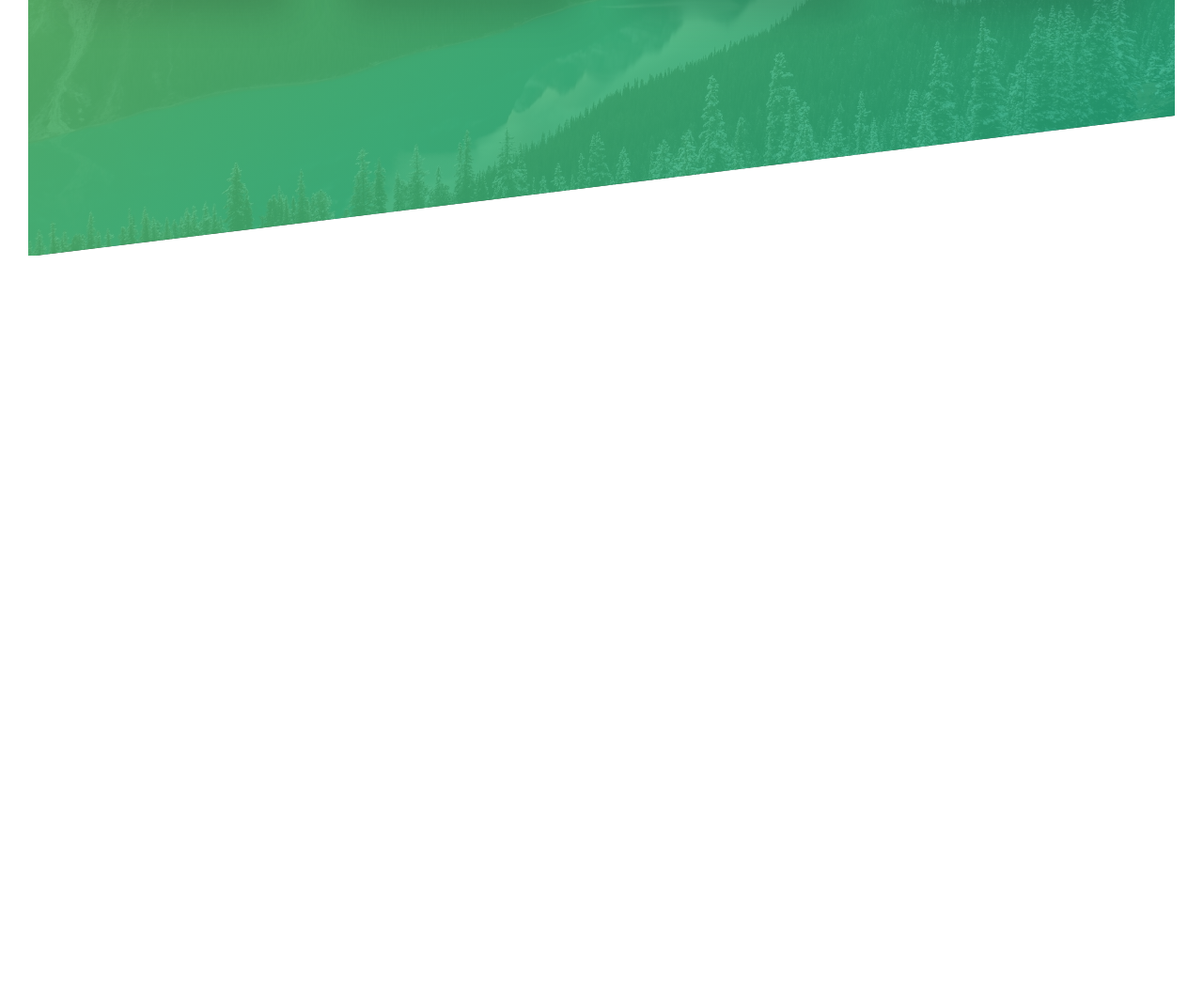
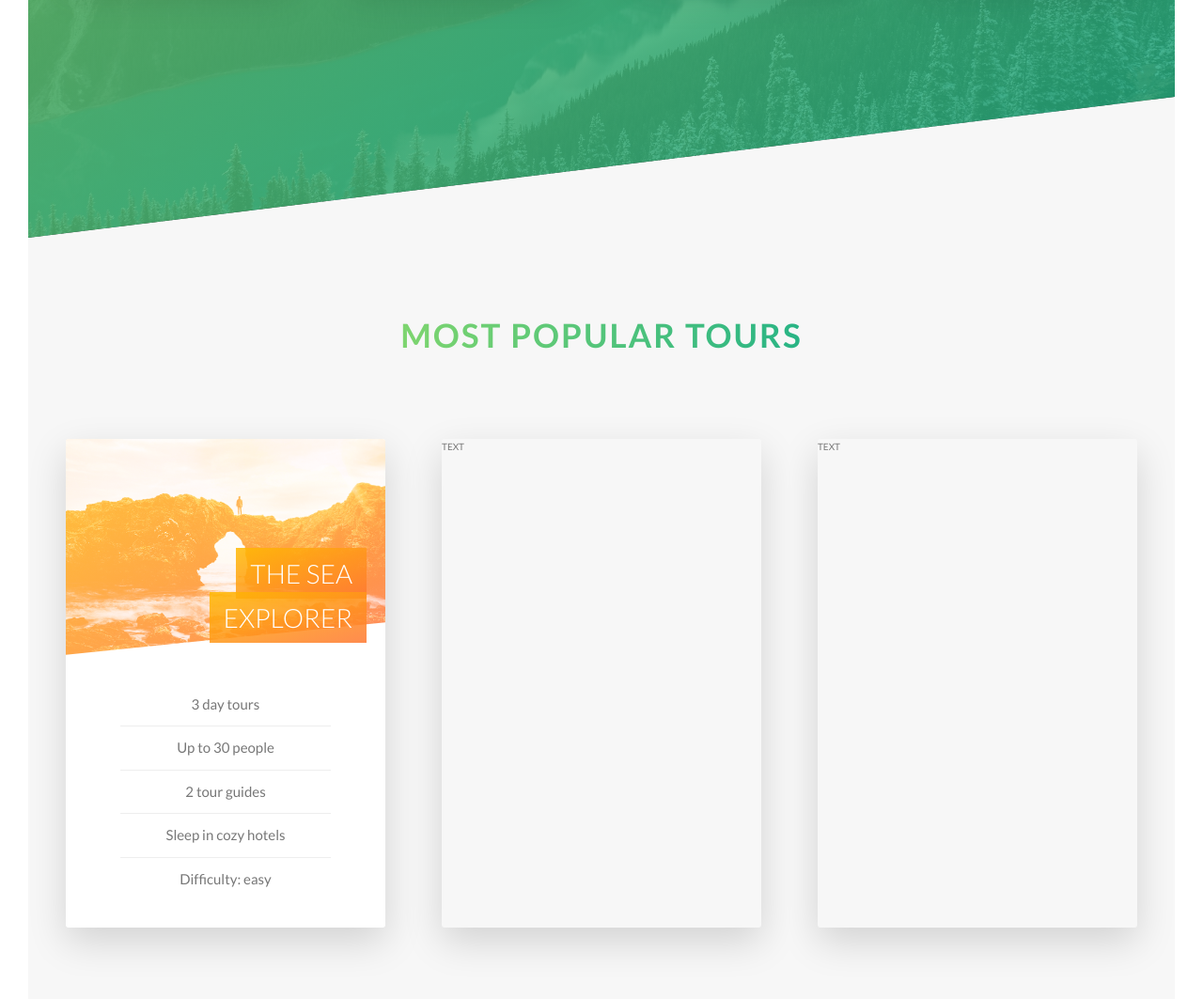
Before and after one commit to Lguerra1/natours, a website: page index.html in a window 1280 px wide. Shown: the part 1957-3020 px from the top of the page at 94% size. Before the commit the page ends 2229 px from the top, so only its background shows below. Drawn offline with Linux system fonts and the light colour scheme.

Commit message:
finished front of first card

```diff
--- a/index.html
+++ b/index.html
@@ -105,6 +105,53 @@
                 </div>
             </div>
         </section>
+        <section class="section-tours">
+            <div class="u-center-text u-margin-bottom-big">
+                <h2 class="heading-secondary">
+                    Most popular tours
+                </h2>
+            </div>
+            <div class="row">
+                <div class="col-1-of-3">
+                    <div class="card">
+                        <div class="card__side card__side--front">
+                            <div class="card__picture card__picture--1">
+                                &nbsp;
+                            </div>
+                            <h4 class="card__heading">
+                                <span class="card__heading-span card__heading-span--1"> The Sea Explorer</span>
+                            </h4>
+                            <div class="card__details">
+                                <ul>
+                                    <li>3 day tours</li>
+                                    <li>Up to 30 people</li>
+                                    <li>2 tour guides</li>
+                                    <li>Sleep in cozy hotels</li>
+                                    <li>Difficulty: easy</li>
+                                </ul>
+                            </div>
+                        </div>
+                        <div class="card__side card__side--back card__side--back-1">
+                            BACK
+                        </div>
+                    </div>
+                </div>
+                <div class="col-1-of-3">
+                    <div class="card">
+                        <div class="card__side">
+                            TEXT
+                        </div>
+                    </div>
+                </div>
+                <div class="col-1-of-3">
+                    <div class="card">
+                        <div class="card__side">
+                            TEXT
+                        </div>
+                    </div>
+                </div>
+            </div>
+        </section>
     </main>
 
 
--- a/sass/abstracts/_variables.scss
+++ b/sass/abstracts/_variables.scss
@@ -4,11 +4,19 @@ $color-primary: #55c57a;
 $color-primary-light: #7ed56f;
 $color-primary-dark: #28b485;
 
+$color-secondary-light: #ffb900;
+$color-secondary-dark: #ff7730;
+
+$color-tertiary-light: #2998ff;
+$color-tertiary-dark: #5643fa;
+
 $color-grey-light-1: #f7f7f7;
+$color-gray-light-2: #eee;
 
 $color-grey-dark: #777;
 $color-white: #fff;
 $color-black: #000;
+
 
 // FONT
 $default-font-size: 1.6rem;
--- /dev/null
+++ b/sass/components/_card.scss
@@ -0,0 +1,115 @@
+.card {
+  //FUNCTIONALITY
+  perspective: 150rem;
+  -moz-perspective: 150rem;
+  position: relative;
+  height: 52rem;
+
+  &__side {
+    height: 52rem;
+    transition: all 0.8s ease;
+    position: absolute;
+    top: 0;
+    left: 0;
+    width: 100%;
+    backface-visibility: hidden;
+    border-radius: 0.3rem;
+    overflow: hidden;
+    box-shadow: 0 1.5rem 4rem rgba($color-black, 0.15);
+
+    &--front {
+      background-color: $color-white;
+    }
+
+    &--back {
+      transform: rotateY(180deg);
+
+      &-1 {
+        background-image: linear-gradient(
+          to right bottom,
+          $color-secondary-light,
+          $color-secondary-dark
+        );
+      }
+    }
+  }
+
+  //   then this is where effect starts taking place
+  //.card:hover .card__side {
+  &:hover &__side--front {
+    transform: rotateY(-180deg);
+  }
+  &:hover &__side--back {
+    transform: rotateY(0);
+  }
+
+  // FRONT SIDE STYLING
+  &__picture {
+    background-size: cover;
+    height: 23rem;
+    background-blend-mode: screen;
+    -webkit-clip-path: polygon(0 0, 100% 0, 100% 85%, 0 100%);
+    clip-path: polygon(0 0, 100% 0, 100% 85%, 0 100%);
+
+    &--1 {
+      // IN BACKGROUND URL, ONLY GOING UP 1 DIRECTORY BECAUSE COMPILED CSS FILE IS ONLY 1 LVL UP TO IMAGE FOLDER;
+      background-image: linear-gradient(
+          to right bottom,
+          $color-secondary-light,
+          $color-secondary-dark
+        ),
+        url(../img/nat-5.jpg);
+    }
+    &--2 {
+      background-image: url(../img/nat-5.jpg);
+    }
+    &--3 {
+      background-image: url(../img/nat-5.jpg);
+    }
+  }
+
+  &__heading {
+    font-size: 2.8rem;
+    font-weight: 300;
+    text-transform: uppercase;
+    text-align: right;
+    color: $color-white;
+    position: absolute;
+    top: 12rem;
+    right: 2rem;
+    width: 75%;
+  }
+
+  &__heading-span {
+    padding: 1rem 1.5rem;
+    -webkit-box-decoration-break: clone;
+    box-decoration-break: clone;
+
+    &--1 {
+      background-image: linear-gradient(
+        to right bottom,
+        rgba($color-secondary-light, 0.85),
+        rgba($color-secondary-dark, 0.85)
+      );
+    }
+  }
+
+  &__details {
+    padding: 3rem;
+    ul {
+      list-style: none;
+      width: 80%;
+      margin: 0 auto;
+
+      li {
+        text-align: center;
+        font-size: 1.5rem;
+        padding: 1rem;
+
+        &:not(:last-child) {
+          border-bottom: 1px solid $color-gray-light-2;
+        }
+      }
+    }
+  }
+}
--- a/sass/layout/_header.scss
+++ b/sass/layout/_header.scss
@@ -9,7 +9,7 @@
   background-size: cover;
   background-position: top;
   position: relative;
-
+  -webkit-clip-path: polygon(0 0, 100% 0, 100% 75vh, 0 100%);
   clip-path: polygon(0 0, 100% 0, 100% 75vh, 0 100%);
 
   // using the & is basically like using .header (or whatever the parent class is).
--- a/sass/main.scss
+++ b/sass/main.scss
@@ -10,6 +10,7 @@
 @import "components/button";
 @import "components/composition";
 @import "components/feature-box";
+@import "components/card";
 
 @import "layout/header";
 @import "layout/grid";
--- a/sass/pages/_home.scss
+++ b/sass/pages/_home.scss
@@ -4,16 +4,15 @@
   margin-top: -20vh;
 }
 
-
 .section-features {
-  margin-top: -10vh;
+  margin-top: -10rem;
   padding: 20rem 0;
   background-image: linear-gradient(
-    to right bottom,
-    rgba($color-primary-light, 0.8),
-    rgba($color-primary-dark, 0.8)
-  ),
-  url("/img/nat-4.jpg");
+      to right bottom,
+      rgba($color-primary-light, 0.8),
+      rgba($color-primary-dark, 0.8)
+    ),
+    url("/img/nat-4.jpg");
   background-size: cover;
 
   transform: skewY(-7deg);
@@ -22,6 +21,10 @@
   & > * {
     transform: skewY(7deg);
   }
+}
 
-
+.section-tours {
+  background-color: $color-grey-light-1;
+  padding: 25rem 0 50rem 0;
+  margin-top: -10rem;
 }
```
Also changed, not shown: css/style.css, sass/base/_typography.scss (line endings or trailing spaces).
